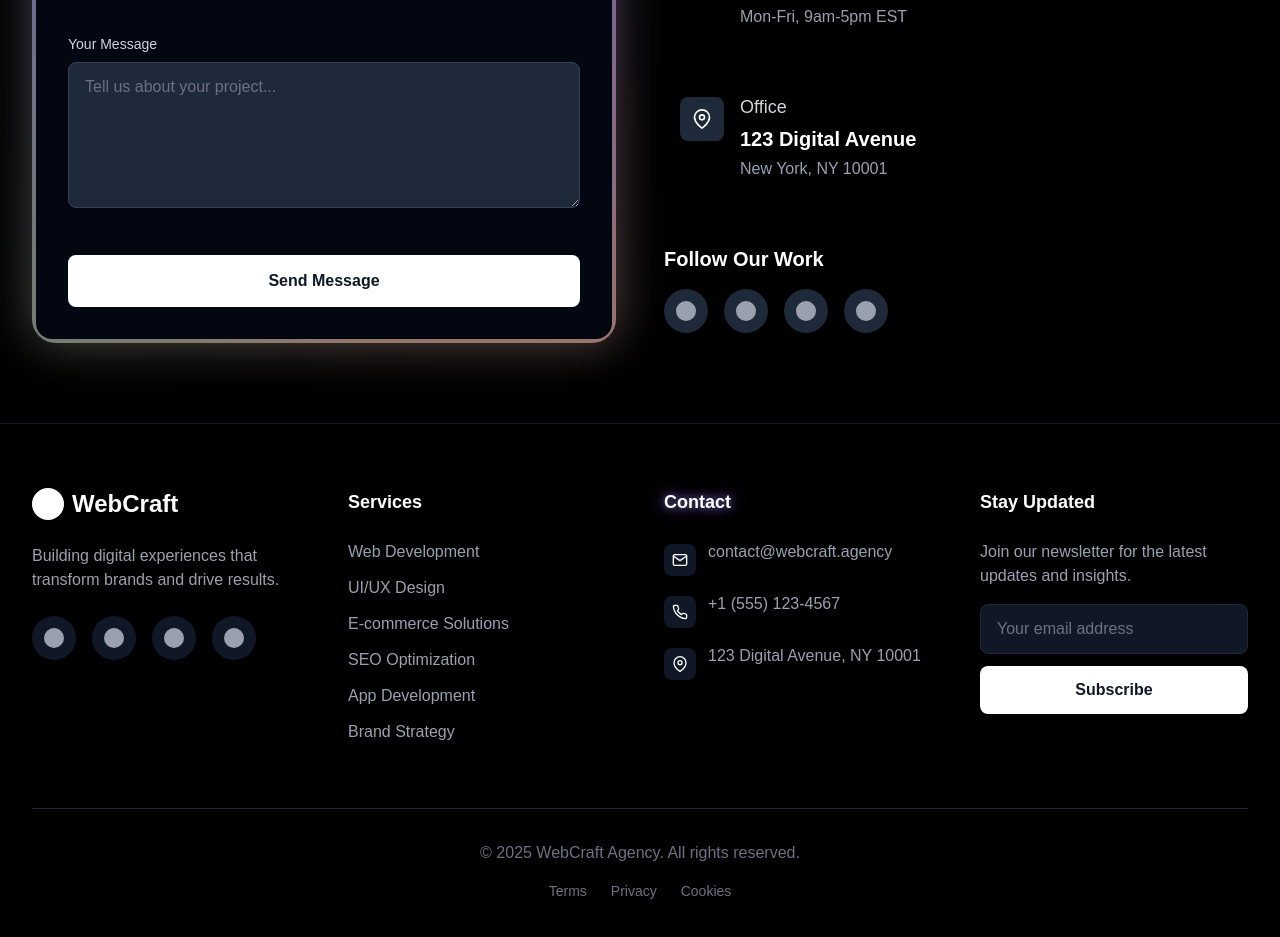
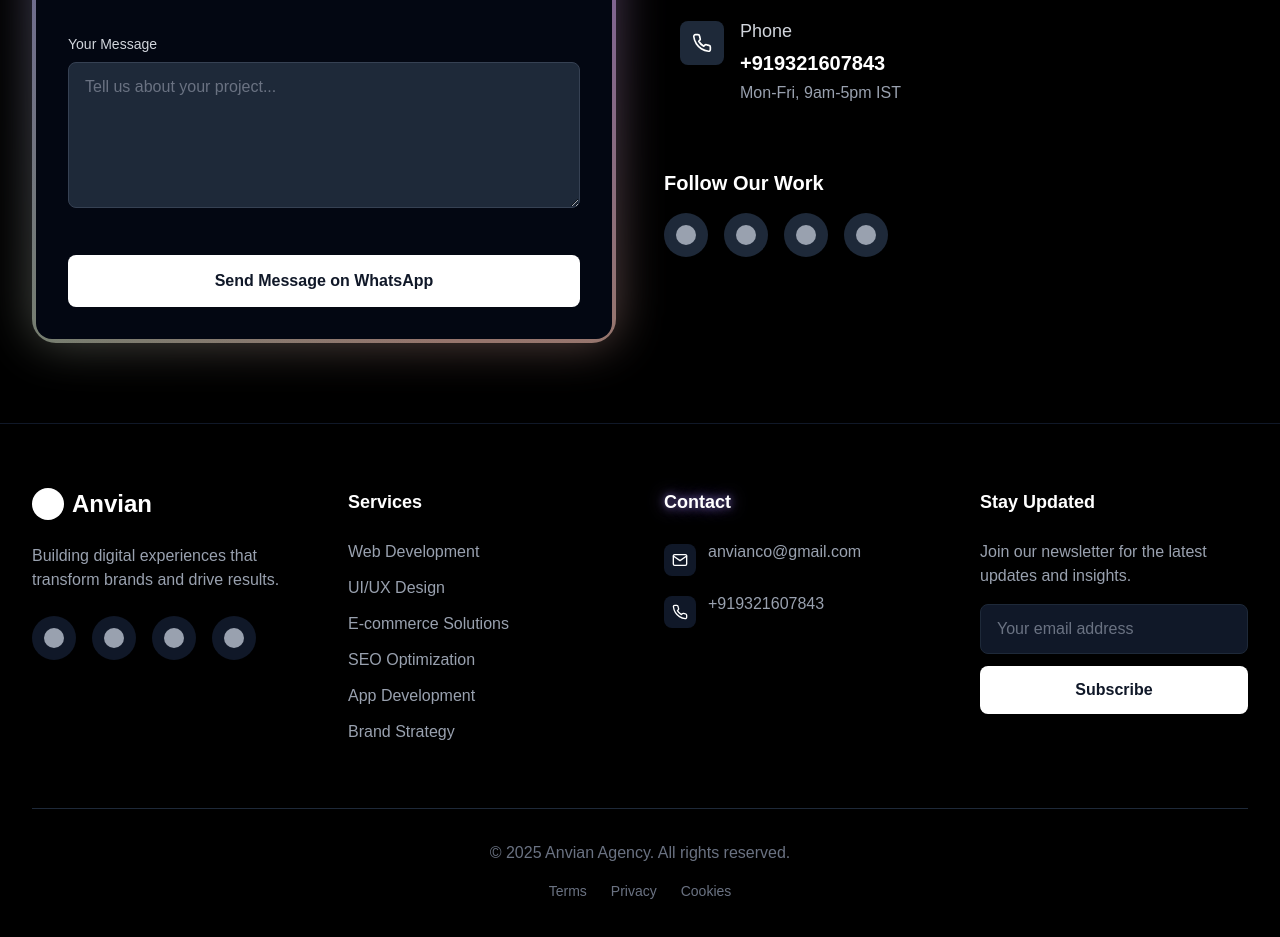
Before and after one commit to Anvian-io/anvian_porfolio, a Next.js app: page / in a window 1280 px wide. Shown: the part 4010-4947 px from the top of the page. Built offline with nearby package versions, Linux system fonts and the light colour scheme.

Commit message:
whatsapp enquiry

```diff
--- a/src/components/contact_us/ContactUs.jsx
+++ b/src/components/contact_us/ContactUs.jsx
@@ -30,7 +30,22 @@ export const ContactUs = () => {
         <div className="grid grid-cols-1 lg:grid-cols-2 gap-12">
           {/* Contact Form */}
           <BackgroundGradient className="rounded-2xl p-8 bg-gray-950">
-            <form className="space-y-10">
+            <form
+              className="space-y-10"
+              onSubmit={(e) => {
+                e.preventDefault();
+                const name = e.target.name.value;
+                const email = e.target.email.value;
+                const subject = e.target.subject.value;
+                const message = e.target.message.value;
+
+                const whatsappMessage = `Name: ${name}%0AEmail: ${email}%0ASubject: ${subject}%0AMessage: ${message}`;
+                window.open(
+                  `https://wa.me/919321607843?text=${whatsappMessage}`,
+                  "_blank"
+                );
+              }}
+            >
               <div className="grid grid-cols-1 sm:grid-cols-2 gap-6">
                 <div className="space-y-2">
                   <label
@@ -41,9 +56,11 @@ export const ContactUs = () => {
                   </label>
                   <input
                     id="name"
+                    name="name"
                     type="text"
                     placeholder="John Doe"
                     className="w-full px-4 py-3 bg-gray-800 border border-gray-700 rounded-lg text-white placeholder-gray-500 focus:outline-none focus:ring-2 focus:ring-white"
+                    required
                   />
                 </div>
                 <div className="space-y-2">
@@ -55,9 +72,11 @@ export const ContactUs = () => {
                   </label>
                   <input
                     id="email"
+                    name="email"
                     type="email"
                     placeholder="john@company.com"
                     className="w-full px-4 py-3 bg-gray-800 border border-gray-700 rounded-lg text-white placeholder-gray-500 focus:outline-none focus:ring-2 focus:ring-white"
+                    required
                   />
                 </div>
               </div>
@@ -71,9 +90,11 @@ export const ContactUs = () => {
                 </label>
                 <input
                   id="subject"
+                  name="subject"
                   type="text"
                   placeholder="Project Inquiry"
                   className="w-full px-4 py-3 bg-gray-800 border border-gray-700 rounded-lg text-white placeholder-gray-500 focus:outline-none focus:ring-2 focus:ring-white"
+                  required
                 />
               </div>
 
@@ -86,9 +107,11 @@ export const ContactUs = () => {
                 </label>
                 <textarea
                   id="message"
+                  name="message"
                   placeholder="Tell us about your project..."
                   rows={5}
                   className="w-full px-4 py-3 bg-gray-800 border border-gray-700 rounded-lg text-white placeholder-gray-500 focus:outline-none focus:ring-2 focus:ring-white"
+                  required
                 />
               </div>
 
@@ -98,7 +121,7 @@ export const ContactUs = () => {
                 whileHover={{ scale: 1.02 }}
                 whileTap={{ scale: 0.98 }}
               >
-                Send Message
+                Send Message on WhatsApp
               </motion.button>
             </form>
           </BackgroundGradient>
@@ -108,23 +131,16 @@ export const ContactUs = () => {
             <div className="space-y-8">
               <ContactCard
                 title="Email"
-                info="contact@webcraft.agency"
+                info="anvianco@gmail.com"
                 description="Drop us a line anytime"
                 icon={<MailIcon />}
               />
 
               <ContactCard
                 title="Phone"
-                info="+1 (555) 123-4567"
-                description="Mon-Fri, 9am-5pm EST"
+                info="+919321607843"
+                description="Mon-Fri, 9am-5pm IST"
                 icon={<PhoneIcon />}
-              />
-
-              <ContactCard
-                title="Office"
-                info="123 Digital Avenue"
-                description="New York, NY 10001"
-                icon={<LocationIcon />}
               />
             </div>
 
@@ -154,7 +170,7 @@ export const ContactUs = () => {
       </div>
     </div>
   );
-}
+};
 
 // Reusable contact card component
 const ContactCard = ({ title, info, description, icon }) => (
@@ -171,7 +187,7 @@ const ContactCard = ({ title, info, description, icon }) => (
   </motion.div>
 );
 
-// Icon components
+// Icons
 const MailIcon = () => (
   <svg
     xmlns="http://www.w3.org/2000/svg"
@@ -206,21 +222,3 @@ const PhoneIcon = () => (
     <path d="M22 16.92v3a2 2 0 0 1-2.18 2 19.79 19.79 0 0 1-8.63-3.07 19.5 19.5 0 0 1-6-6 19.79 19.79 0 0 1-3.07-8.67A2 2 0 0 1 4.11 2h3a2 2 0 0 1 2 1.72 12.84 12.84 0 0 0 .7 2.81 2 2 0 0 1-.45 2.11L8.09 9.91a16 16 0 0 0 6 6l1.27-1.27a2 2 0 0 1 2.11-.45 12.84 12.84 0 0 0 2.81.7A2 2 0 0 1 22 16.92z" />
   </svg>
 );
-
-const LocationIcon = () => (
-  <svg
-    xmlns="http://www.w3.org/2000/svg"
-    width="20"
-    height="20"
-    viewBox="0 0 24 24"
-    fill="none"
-    stroke="currentColor"
-    strokeWidth="2"
-    strokeLinecap="round"
-    strokeLinejoin="round"
-    className="text-white"
-  >
-    <path d="M21 10c0 7-9 13-9 13s-9-6-9-13a9 9 0 0 1 18 0z" />
-    <circle cx="12" cy="10" r="3" />
-  </svg>
-);
--- a/src/components/footer/Footer.jsx
+++ b/src/components/footer/Footer.jsx
@@ -21,7 +21,7 @@ export const Footer = () => {
             >
               <div className="flex items-center space-x-2">
                 <div className="bg-white w-8 h-8 rounded-full" />
-                <span className="text-2xl font-bold text-white">WebCraft</span>
+                <span className="text-2xl font-bold text-white">Anvian</span>
               </div>
             </motion.div>
 
@@ -85,22 +85,22 @@ export const Footer = () => {
                 <div className="mt-1 bg-gray-900 p-2 rounded-lg">
                   <MailIcon />
                 </div>
-                <span className="text-gray-400">contact@webcraft.agency</span>
+                <span className="text-gray-400">anvianco@gmail.com</span>
               </li>
               <li className="flex items-start space-x-3">
                 <div className="mt-1 bg-gray-900 p-2 rounded-lg">
                   <PhoneIcon />
                 </div>
-                <span className="text-gray-400">+1 (555) 123-4567</span>
+                <span className="text-gray-400">+919321607843</span>
               </li>
-              <li className="flex items-start space-x-3">
+              {/* <li className="flex items-start space-x-3">
                 <div className="mt-1 bg-gray-900 p-2 rounded-lg">
                   <LocationIcon />
                 </div>
                 <span className="text-gray-400">
                   123 Digital Avenue, NY 10001
                 </span>
-              </li>
+              </li> */}
             </ul>
           </div>
 
@@ -133,7 +133,7 @@ export const Footer = () => {
         {/* Copyright */}
         <div className="border-t border-gray-800 mt-16 pt-8 text-center">
           <p className="text-gray-500">
-            © {currentYear} WebCraft Agency. All rights reserved.
+            © {currentYear} Anvian Agency. All rights reserved.
           </p>
           <div className="flex justify-center space-x-6 mt-4">
             {["Terms", "Privacy", "Cookies"].map((item) => (
```
